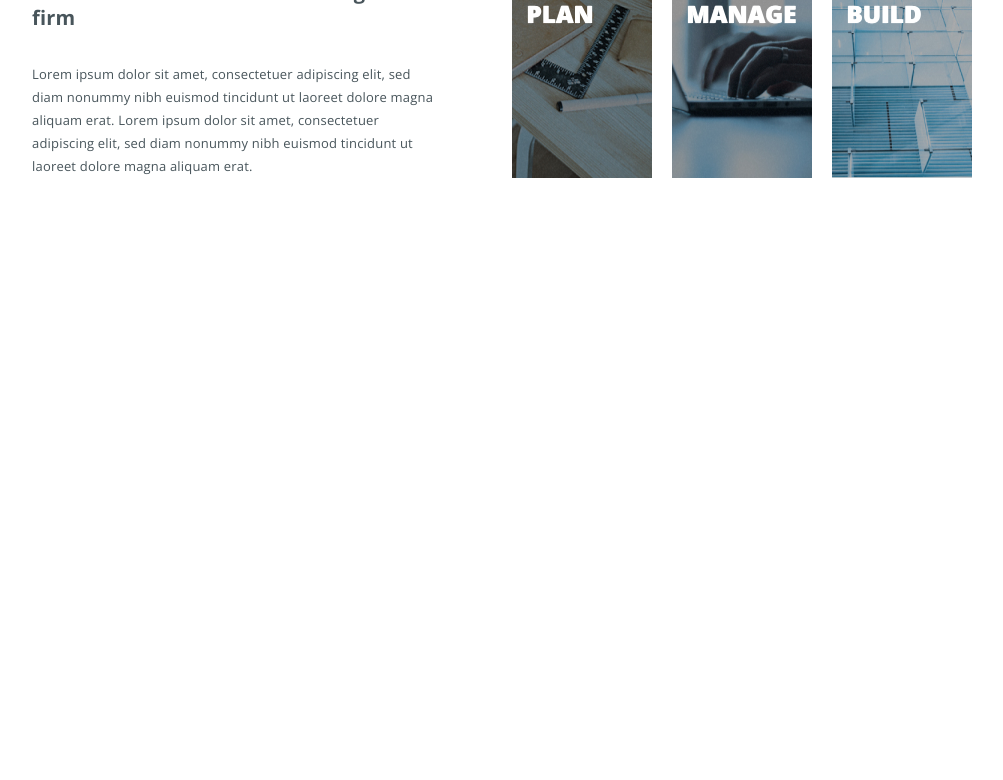
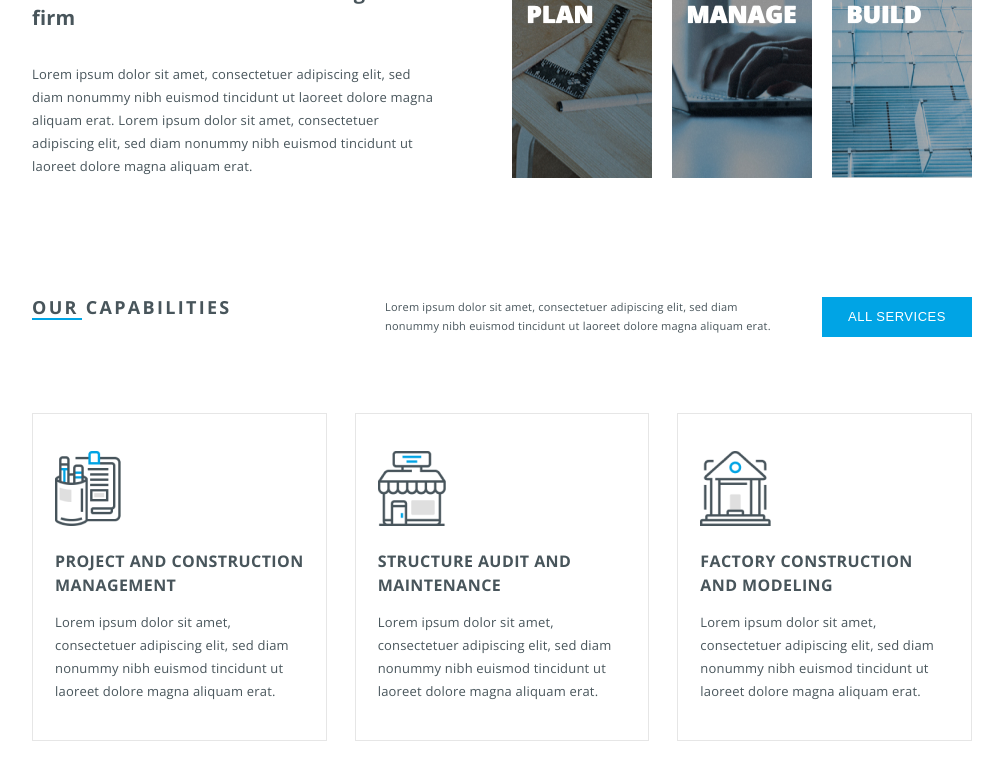
Before and after one commit to TanyaSeagull/Konstruct, a website: page index.html in a window 1280 px wide. Shown: the part 1095-1875 px from the top of the page, without its empty margins (138-1141 px from the left). Before the commit the page ends 1392 px from the top, so only its background shows below. Drawn offline with nearby package versions, Linux system fonts and the light colour scheme.

Commit message:
Section Services

```diff
--- a/index.html
+++ b/index.html
@@ -56,5 +56,34 @@
                 </div>
             </div>
         </section>
+        <section class="services" id="services">
+            <div class="container">
+                <div class="services__flex-box">
+                    <div class="services__headline">
+                        <h2 class="h2-text services__h2-text" id="work">Our capabilities</h2>
+                        <div class="line services__line"></div>
+                    </div>
+                    <p class="services__text">Lorem ipsum dolor sit amet, consectetuer adipiscing elit, sed diam nonummy nibh euismod tincidunt ut laoreet dolore magna aliquam erat.</p>
+                    <button class="button__style services__button">All services</button>
+                </div>
+                <div class="services__grid-box">
+                    <div class="services__items">
+                        <img class="services__icon" src="img/1Bitmap.png" alt="icon">
+                        <h4 class="services__items_headline">Project and construction management</h4>
+                        <p class="p-text services__p-text">Lorem ipsum dolor sit amet, consectetuer adipiscing elit, sed diam nonummy nibh euismod tincidunt ut laoreet dolore magna aliquam erat.</p>
+                    </div>
+                    <div class="services__items">
+                        <img class="services__icon" src="img/2Bitmap.png" alt="icon">
+                        <h4 class="services__items_headline">Structure audit and maintenance</h4>
+                        <p class="p-text services__p-text">Lorem ipsum dolor sit amet, consectetuer adipiscing elit, sed diam nonummy nibh euismod tincidunt ut laoreet dolore magna aliquam erat.</p>
+                    </div>
+                    <div class="services__items">
+                        <img class="services__icon" src="img/3Bitmap.png" alt="icon">
+                        <h4 class="services__items_headline">Factory construction and modeling</h4>
+                        <p class="p-text services__p-text">Lorem ipsum dolor sit amet, consectetuer adipiscing elit, sed diam nonummy nibh euismod tincidunt ut laoreet dolore magna aliquam erat.</p>
+                    </div>
+                </div>
+            </div>
+        </section>
     </body>
 </html>
--- a/sass/_services.scss
+++ b/sass/_services.scss
@@ -0,0 +1,78 @@
+.services {
+    margin: 0 auto;
+    max-width: 1440px;
+
+    &__flex-box {
+        display: flex;
+        justify-content: space-between;
+        padding-bottom: 76px;
+    }
+
+    &__headline {
+        margin-right: 122px;
+    }
+
+    &__text {
+        max-width: 405.4px;
+        font-size: 11px;
+        line-height: 19px;
+        letter-spacing: 0.2px;
+        color: $color-dark-grey;
+    }
+
+    &__h2-text {
+        font-size: 18px;
+        line-height: 21px;
+        letter-spacing: 2.30625px;
+        text-transform: uppercase;
+        font-weight: bold;
+        color: $color-dark-grey;
+    }
+
+    &__button {
+        width: 150px;
+        height: 40px;
+        background-color: $color-dark-blue;
+        color: $color-primary;
+        font-size: 13px;
+        line-height: 15PX;
+        text-align: center;
+        letter-spacing: 0.5px;
+        text-transform: uppercase;
+        cursor: pointer;
+        border: none;
+    }
+
+    &__grid-box {
+        display: grid;
+        grid-template-columns: repeat(3, 1fr);
+        gap: 28px;
+        padding-bottom: 115px;
+    }
+
+    &__items {
+        border: 1px solid #E6E6E6;
+        padding: 37px 21px 0 22px;
+    }
+
+    &__icon {
+        margin-bottom: 20px;
+    }
+
+    &__items_headline {
+        font-size: 16px;
+        line-height: 24px;
+        letter-spacing: 0.4266px;
+        text-transform: uppercase;
+        color: $color-dark-grey;
+    }
+
+    &__p-text {
+        margin: 14px 0 37px;
+        padding: 0;
+        font-size: 13px;
+        line-height: 23px;
+        letter-spacing: 0.1875px;
+        color: $color-dark-grey;
+    }
+}
```
Also changed, not shown: css/style.css, img/1Bitmap.png (added), img/2Bitmap.png (added), img/3Bitmap.png (added).
